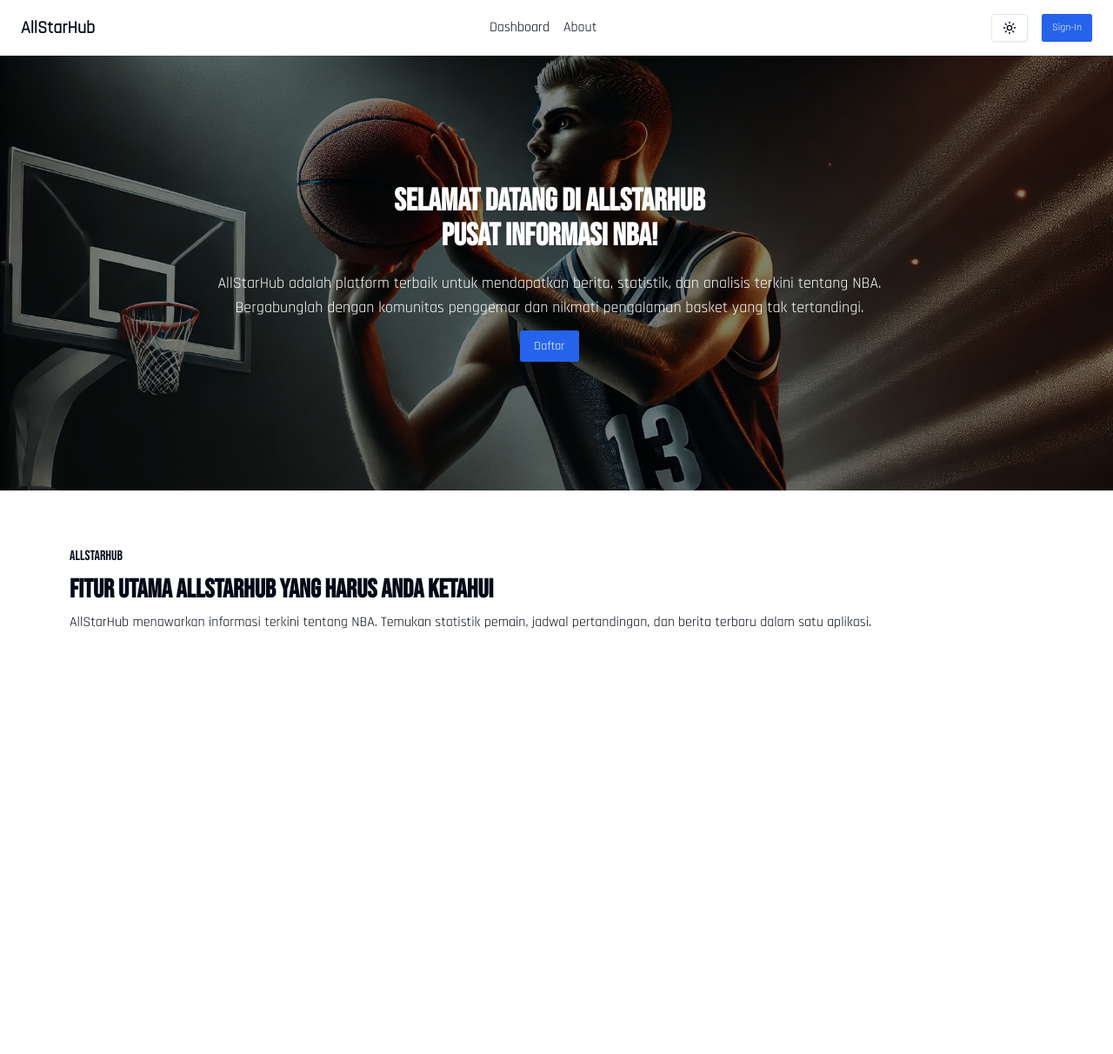
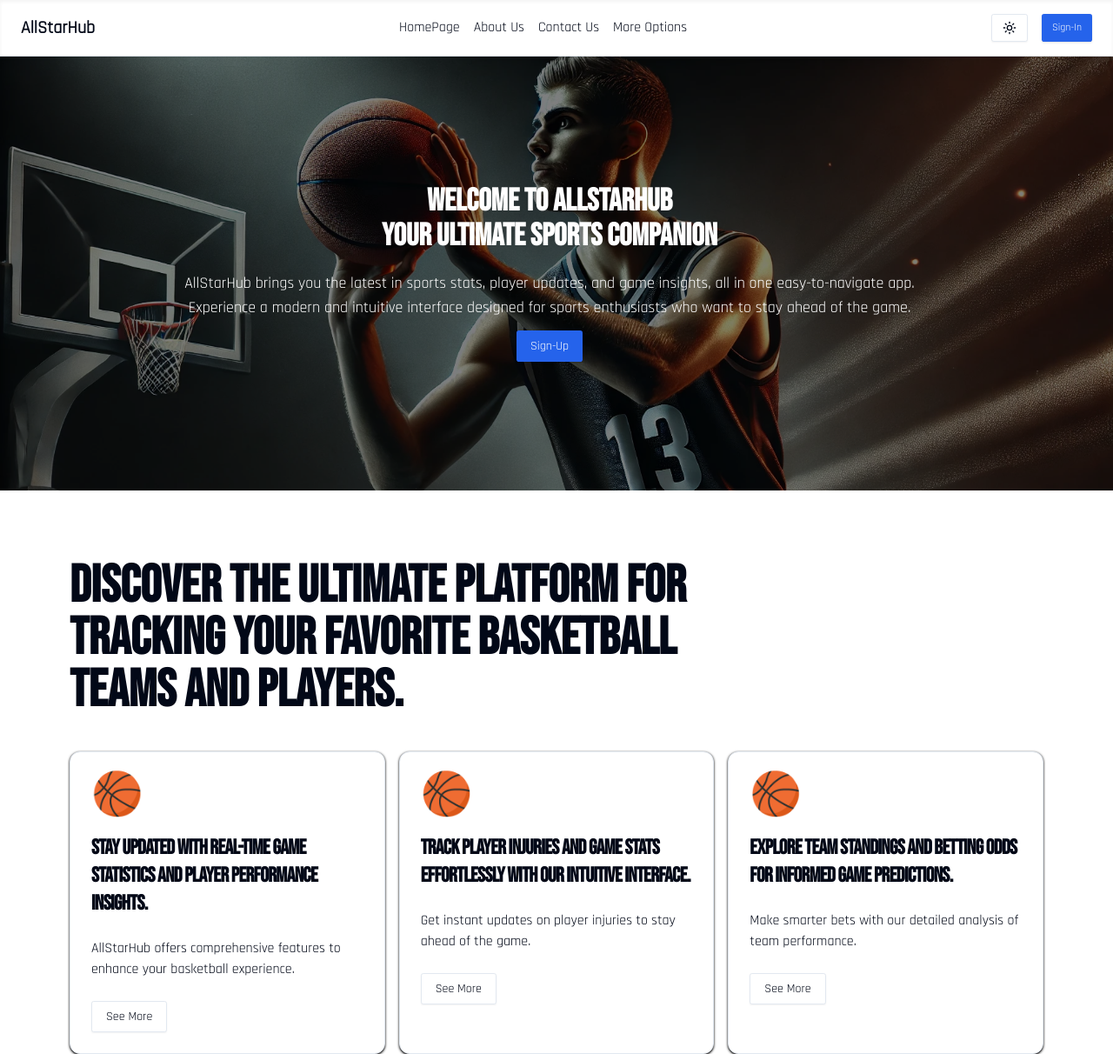
Before and after one commit to Ridho-arachman/allstarhub, a Next.js app: page / in a window 1280 px wide. Shown: the whole page at 87% size. Before the commit the page ends 800 px from the top, so only its background shows below. Built offline with nearby package versions, Linux system fonts and the light colour scheme.

Commit message:
feat(homepage): menambahkan fitur-list dan menambahkan link pada navbar

```diff
--- a/src/app/(root)/page.tsx
+++ b/src/app/(root)/page.tsx
@@ -1,7 +1,7 @@
 import { Metadata } from "next";
 
 import HeroSection from "@/components/home/hero-section";
-import DaftarFiturSection from "@/components/home/daftar-fitur-section";
+import FiturListSection from "@/components/home/fitur-list-section";
 
 export const metadata: Metadata = {
   title: "AllStarHub | Home",
@@ -12,7 +12,7 @@ export default function Home() {
   return (
     <>
       <HeroSection />
-      <DaftarFiturSection />
+      <FiturListSection />
     </>
   );
 }
--- a/src/components/home/daftar-fitur-section.tsx
+++ /dev/null
@@ -1,20 +0,0 @@
-import React from "react";
-
-const DaftarFiturSection = () => {
-  return (
-    <section className="mx-20 mt-16">
-      <div className="flex flex-col gap-2">
-        <h6>AllStarHub</h6>
-        <h2 className="text-3xl font-bold">
-          Fitur Utama AllStarHub yang Harus Anda Ketahui
-        </h2>
-        <p>
-          AllStarHub menawarkan informasi terkini tentang NBA. Temukan statistik
-          pemain, jadwal pertandingan, dan berita terbaru dalam satu aplikasi.
-        </p>
-      </div>
-    </section>
-  );
-};
-
-export default DaftarFiturSection;
--- /dev/null
+++ b/src/components/home/fitur-list-section.tsx
@@ -0,0 +1,63 @@
+import {
+  Card,
+  CardContent,
+  CardFooter,
+  CardHeader,
+  CardTitle,
+} from "../ui/card";
+import { Button } from "../ui/button";
+
+const FiturList = [
+  {
+    title:
+      "Stay updated with real-time game statistics and player performance insights.",
+    description:
+      "AllStarHub offers comprehensive features to enhance your basketball experience.",
+  },
+  {
+    title:
+      "Track player injuries and game stats effortlessly with our intuitive interface.",
+    description:
+      "Get instant updates on player injuries to stay ahead of the game.",
+  },
+  {
+    title:
+      "Explore team standings and betting odds for informed game predictions.",
+    description:
+      "Make smarter bets with our detailed analysis of team performance.",
+  },
+];
+
+const FiturListSection = () => {
+  return (
+    <section className="mx-10 mt-20 md:mx-20">
+      <div className="flex flex-col gap-10">
+        <h2 className="text-4xl font-semibold md:text-6xl">
+          Discover the ultimate platform for <br className="hidden md:inline" />
+          tracking your favorite basketball <br className="hidden md:inline" />
+          teams and players.
+        </h2>
+        <div className="grid grid-cols-1 gap-4 md:grid-cols-2 xl:grid-cols-3">
+          {FiturList.map((item, index) => (
+            <Card key={index} className="shadow-inner shadow-black">
+              <CardHeader>
+                <span className="h-16 w-16 text-5xl">🏀</span>
+                <CardTitle className="font-sans text-2xl">
+                  {item.title}
+                </CardTitle>
+              </CardHeader>
+              <CardContent>
+                <p>{item.description}</p>
+              </CardContent>
+              <CardFooter>
+                <Button variant="outline">See More</Button>
+              </CardFooter>
+            </Card>
+          ))}
+        </div>
+      </div>
+    </section>
+  );
+};
+
+export default FiturListSection;
--- a/src/components/home/hero-section.tsx
+++ b/src/components/home/hero-section.tsx
@@ -38,18 +38,17 @@ const HeroSection = () => {
               />
               <div className="absolute inset-0 flex flex-col items-center justify-center gap-3 bg-black/50 p-8 text-white md:p-0">
                 <h1 className="text-4xl font-bold">
-                  Selamat datang di AllStarHub
-                  <br /> pusat informasi NBA!
+                  Welcome to AllStarHub <br /> Your Ultimate Sports Companion
                 </h1>
                 <p className="mt-2 text-lg">
-                  AllStarHub adalah platform terbaik untuk mendapatkan berita,
-                  statistik, dan analisis terkini tentang NBA.
-                  <br className="hidden md:inline" /> Bergabunglah dengan
-                  komunitas penggemar dan nikmati pengalaman basket yang tak
-                  tertandingi.
+                  AllStarHub brings you the latest in sports stats, player
+                  updates, and game insights, all in one easy-to-navigate app.{" "}
+                  <br className="hidden md:inline" />
+                  Experience a modern and intuitive interface designed for
+                  sports enthusiasts who want to stay ahead of the game.
                 </p>
                 <Button variant="default" className="text-white">
-                  Daftar
+                  Sign-Up
                 </Button>
               </div>
             </CarouselItem>
--- a/src/components/ui/navbar.tsx
+++ b/src/components/ui/navbar.tsx
@@ -30,6 +30,25 @@ const Moon = dynamic(() => import("lucide-react").then((mod) => mod.Moon), {
   ssr: false,
 });
 
+const link = [
+  {
+    name: "HomePage",
+    href: "/",
+  },
+  {
+    name: "About Us",
+    href: "/about",
+  },
+  {
+    name: "Contact Us",
+    href: "/contact",
+  },
+  {
+    name: "More Options",
+    href: "",
+  },
+];
+
 export default function Navbar() {
   const router = useRouter();
   const { theme, setTheme } = useTheme();
@@ -39,29 +58,26 @@ export default function Navbar() {
   };
 
   return (
-    <header className="fixed left-0 right-0 top-0 border-b bg-background">
+    <header className="fixed left-0 right-0 top-0 z-10 border-b bg-background shadow-inner">
       <div className="container mx-auto flex items-center justify-between px-6 py-4">
         <Link href="/" className="text-xl font-bold">
           AllStarHub
         </Link>
+
         <NavigationMenu className="hidden md:block">
           <NavigationMenuList className="flex items-center space-x-4">
-            <NavigationMenuItem>
-              <NavigationMenuLink asChild>
-                <Link href="/dashboard" className={cn("hover:underline")}>
-                  Dashboard
-                </Link>
-              </NavigationMenuLink>
-            </NavigationMenuItem>
-            <NavigationMenuItem>
-              <NavigationMenuLink asChild>
-                <Link href="/about" className={cn("hover:underline")}>
-                  About
-                </Link>
-              </NavigationMenuLink>
-            </NavigationMenuItem>
+            {link.map((item, index) => (
+              <NavigationMenuItem key={index}>
+                <NavigationMenuLink asChild>
+                  <Link href={item.href} className="hover:underline">
+                    {item.name}
+                  </Link>
+                </NavigationMenuLink>
+              </NavigationMenuItem>
+            ))}
           </NavigationMenuList>
         </NavigationMenu>
+
         <div className="flex items-center gap-4">
           <Button variant="outline" size="sm" onClick={handleDarkMode}>
             {theme === "light" ? <Moon /> : <Sun />}
```
